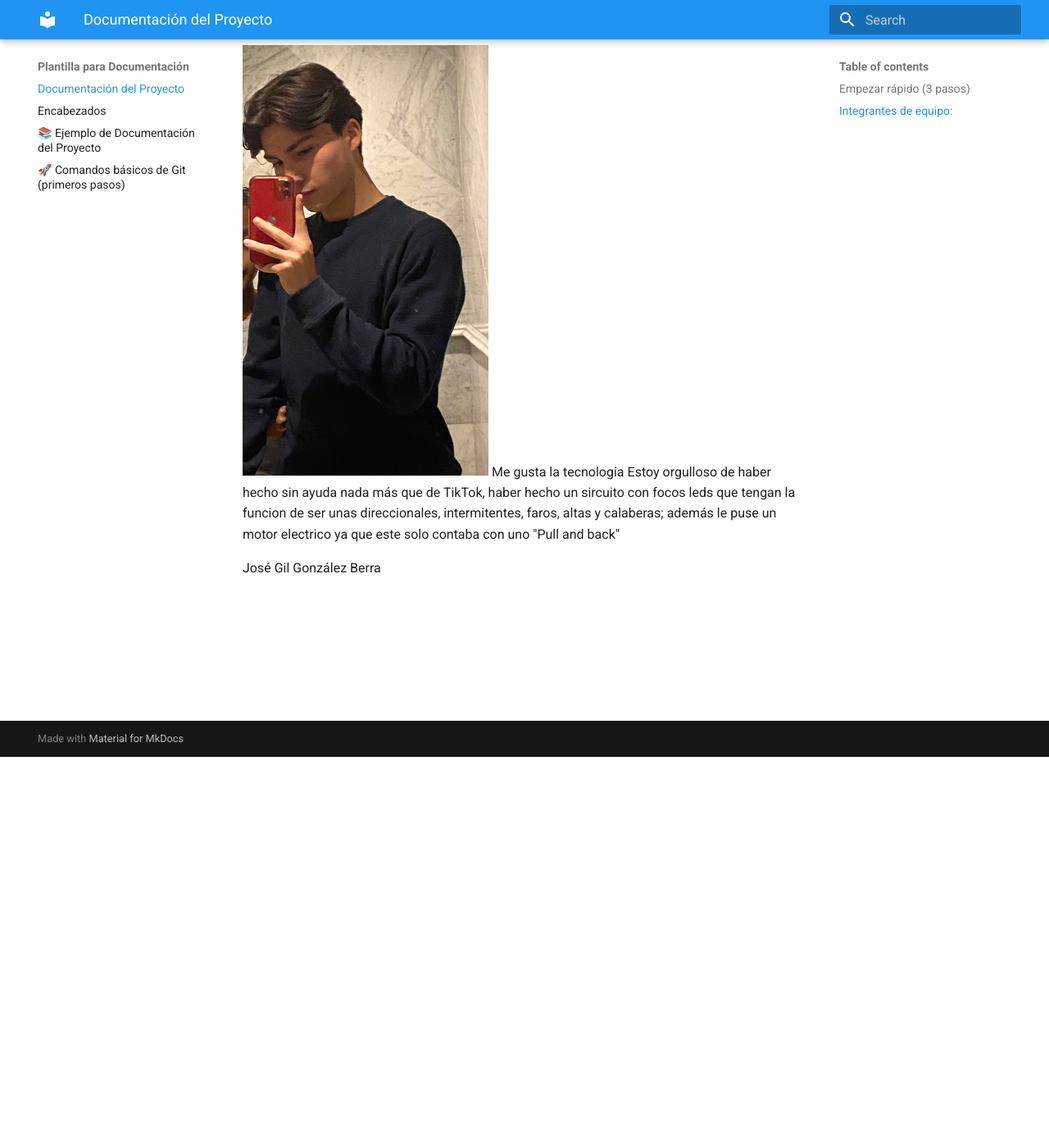
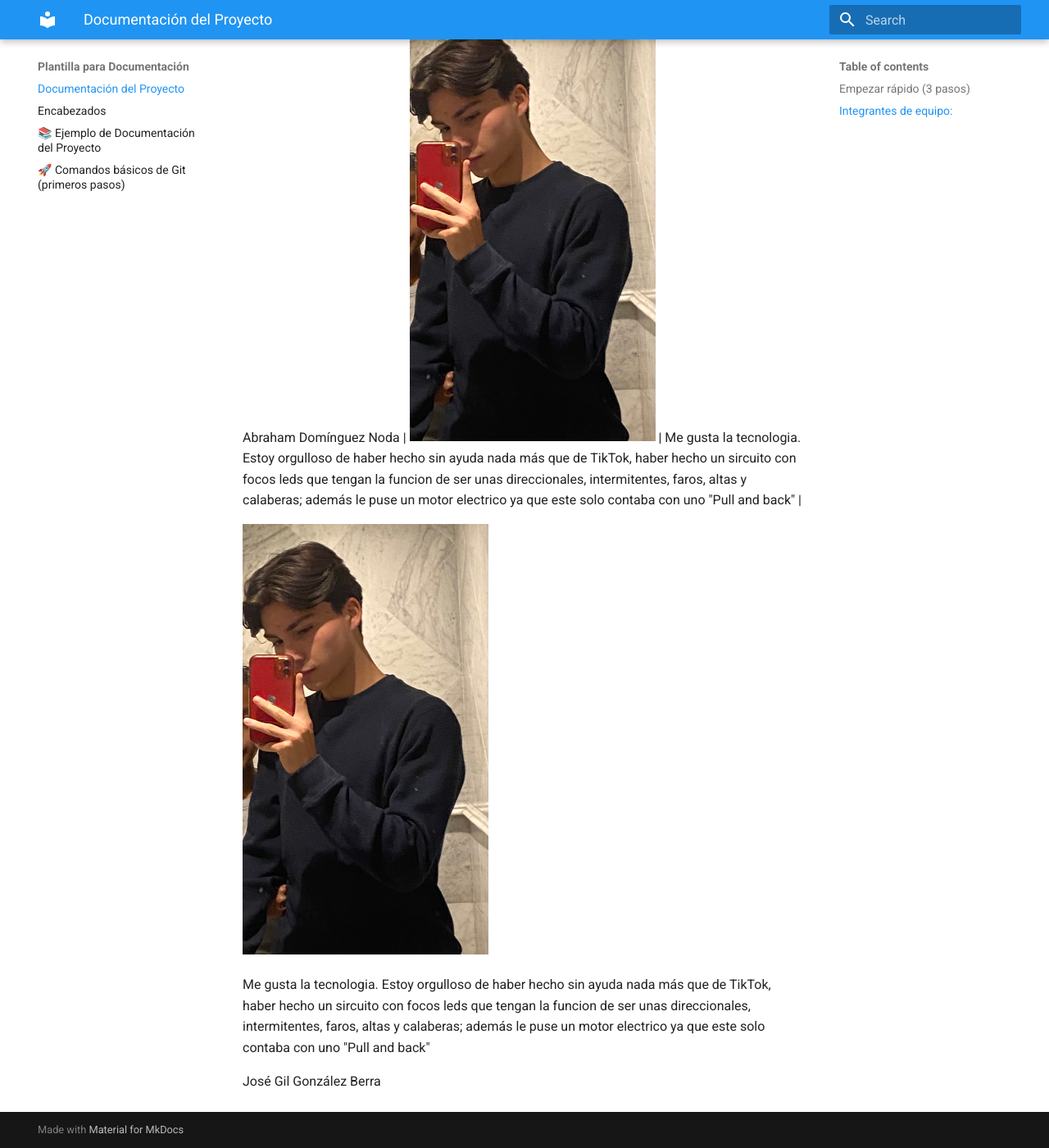
Before and after one commit to AbrahamNoda/Pagina_de_Abraham, an MkDocs documentation site: the page built from docs/index.md, in a window 1280 px wide and 1400 px high, scrolled down 477 px. Shown: the whole window at 82% size. Built offline with MkDocs 1.6.1 and Material for MkDocs 9.7.7, drawn with Linux system fonts in a browser that asks for light colours.

Commit message:
Update index.md

```diff
--- a/docs/index.md
+++ b/docs/index.md
@@ -15,9 +15,12 @@ Esta es una **plantilla** basada en [MkDocs](https://www.mkdocs.org/) + [Materia
 
 ## Integrantes de equipo:
 
+
 Abraham Domínguez Noda
+| <img src="recursos/imgs/Abrahamfoto.jpg" alt="Diagrama del sistema" width="300"> | Me gusta la tecnologia. Estoy orgulloso de haber hecho sin ayuda nada más que de TikTok, haber hecho un sircuito con focos leds que tengan la funcion de ser unas direccionales, intermitentes, faros, altas y calaberas; además le puse un motor electrico ya que este solo contaba con uno "Pull and back" |
 
-<img src="recursos/imgs/Abrahamfoto.jpg" alt="Diagrama del sistema" width="300">  Me gusta la tecnologia
-Estoy orgulloso de haber hecho sin ayuda nada más que de TikTok, haber hecho un sircuito con focos leds que tengan la funcion de ser unas direccionales, intermitentes, faros, altas y calaberas; además le puse un motor electrico ya que este solo contaba con uno "Pull and back"
+<img src="recursos/imgs/Abrahamfoto.jpg" alt="Diagrama del sistema" width="300">
+
+Me gusta la tecnologia. Estoy orgulloso de haber hecho sin ayuda nada más que de TikTok, haber hecho un sircuito con focos leds que tengan la funcion de ser unas direccionales, intermitentes, faros, altas y calaberas; además le puse un motor electrico ya que este solo contaba con uno "Pull and back"
 
 José Gil González Berra
```
